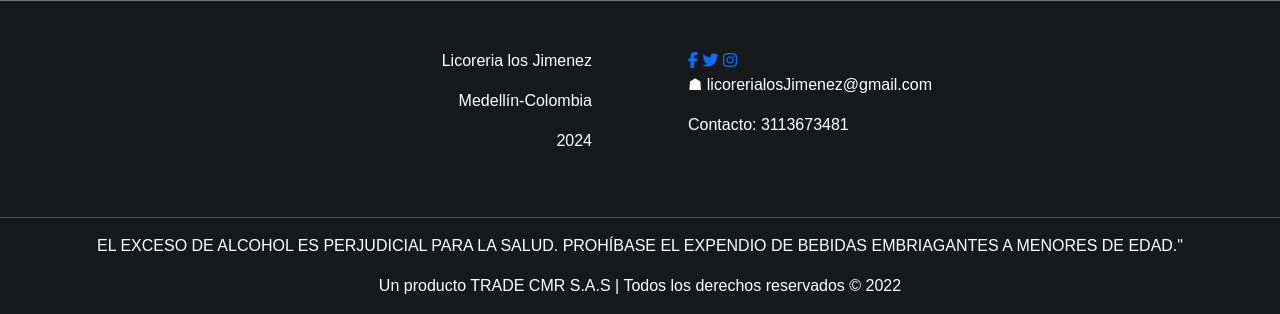
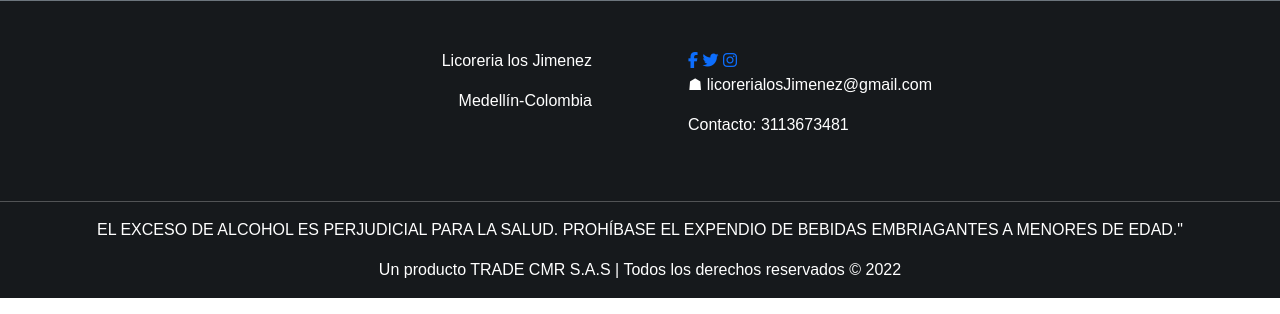
Before and after one commit to Sebastianrubio12/Tienditadelhorror, a PHP site: page / in a window 1280 px wide. Shown: the part 3679-3993 px from the top of the page. Run offline with PHP 8.4, Linux system fonts and the light colour scheme; some libraries are stand-ins or nearby versions.

Commit message:
actualizaciones

```diff
--- a/index.php
+++ b/index.php
@@ -413,7 +413,7 @@
 
                     <p>Licoreria los Jimenez</p>
                     <p>Medellín-Colombia</p>
-                    <p>2024</p>
+
 
                 </div>
                 <div class="col-6 p-5 text-white">
--- a/views/registrarProductos.php
+++ b/views/registrarProductos.php
@@ -159,7 +159,7 @@
 
                     <p>Licoreria los Jimenez</p>
                     <p>Medellín-Colombia</p>
-                    <p>2024</p>
+
 
                 </div>
                 <div class="col-6 p-5 text-white">
```
